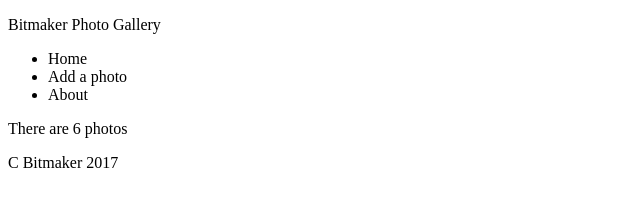
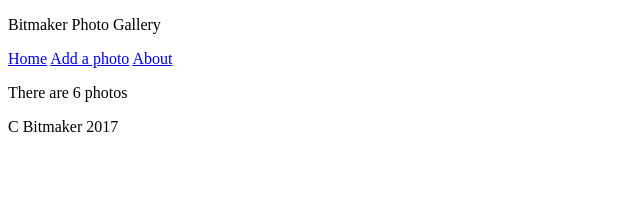
Before and after one commit to giroma/css-display-layout, a plain HTML site: page index.html in a window 1280 px wide. Shown: the whole page, without its empty margins (0-640 px from the left). Drawn offline with Linux system fonts and the light colour scheme.

Commit message:
changes nva from list to just anchor tags

```diff
--- a/index.html
+++ b/index.html
@@ -7,15 +7,13 @@
   <body>
     <header>
       <p>Bitmaker Photo Gallery</p>
+
       <nav>
-        <ul>
-          <li>Home</li>
-          <li>Add a photo</li>
-          <li>About</li>
-        </ul>
+        <a href="#">Home</a>
+        <a href="#">Add a photo</a>
+        <a href="#">About</a>
+      </nav>
 
-
-      </nav>
     </header>
 
     <main>
```
